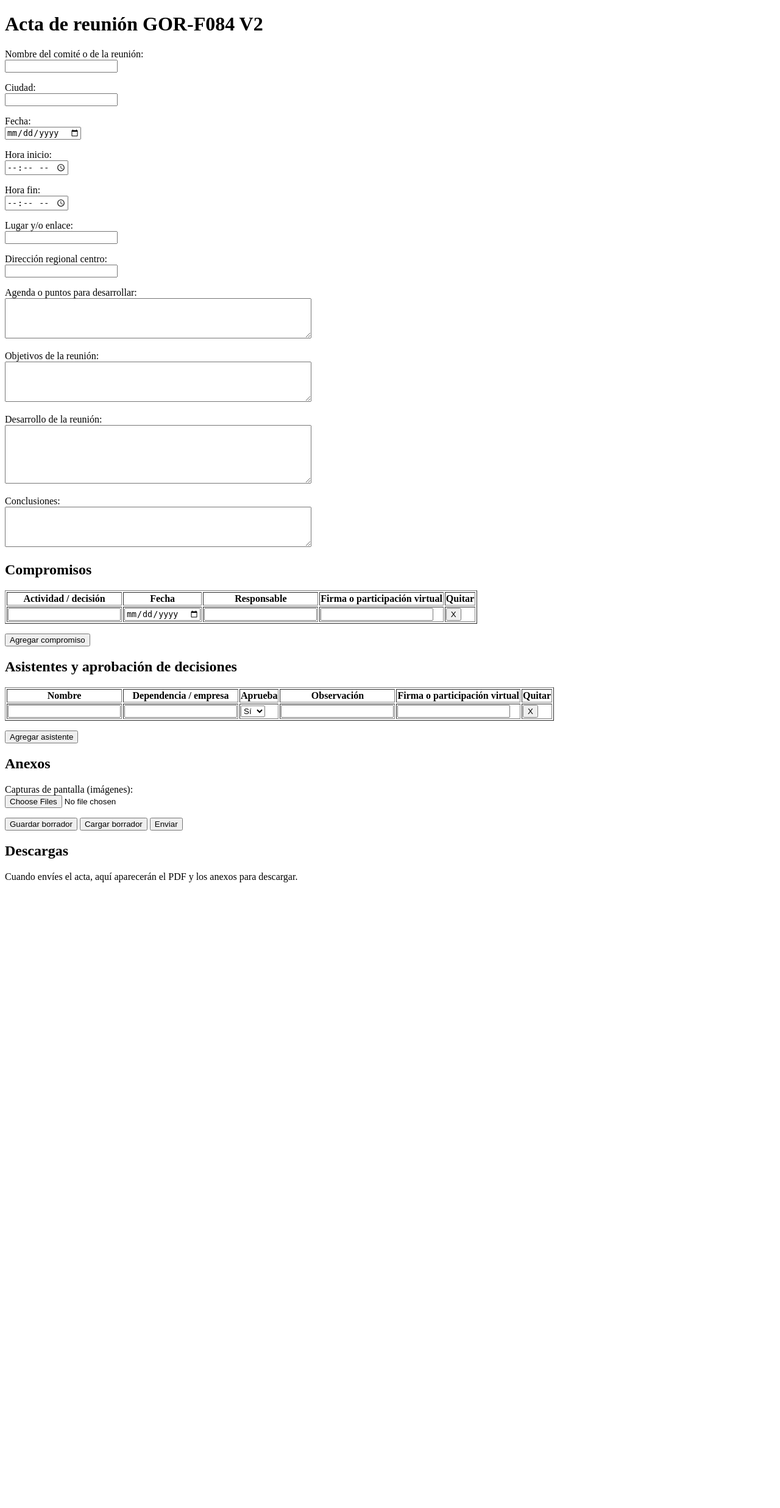
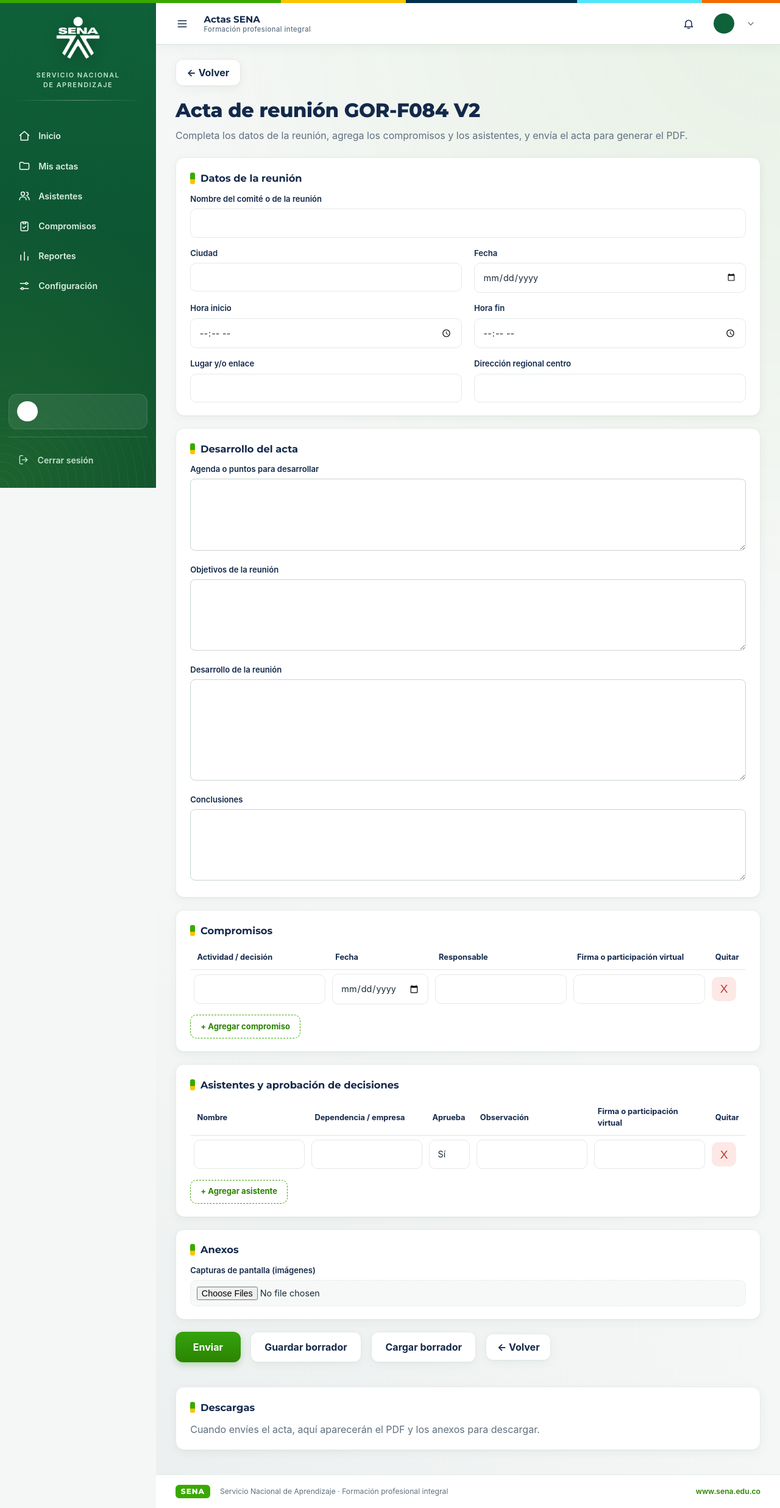
Before and after one commit to J-Yugue777/Actas, a Flask app: template templates/acta.html in a window 1280 px wide. Shown: the whole page at 61% size. Before the commit the page ends 1447 px from the top, so only its background shows below. Run offline with Flask 3, Linux system fonts and the light colour scheme; the template is opened without the code that fills it, so the values that code supplies are empty; some libraries are stand-ins or nearby versions.

Commit message:
Agrega botón Volver al formulario de crear acta y el css de crear actas

```diff
--- a/static/css/actas.css
+++ b/static/css/actas.css
@@ -136,7 +136,9 @@
 }
 
 .btn-sec:hover { background: var(--verde-claro); border-color: var(--verde-sena); }
-
+/* Botón Volver */
+.btn-volver { padding: 0.55rem 1.1rem; }
+#btnVolver { margin-bottom: 1rem; }
 /* Mensajes */
 .alerta-lista { margin-top: 1.25rem; }
 .alerta-lista ul { margin: 0.4rem 0 0; padding-left: 1.2rem; list-style: disc; }
@@ -257,3 +259,31 @@
 .firma-img { max-height: 48px; max-width: 140px; background: #fff; border: 1px solid #dfe8e2; border-radius: 6px; padding: 2px; }
 .firma-grande { max-height: 110px; max-width: 280px; margin-bottom: 0.8rem; }
 .acta-form textarea, .adjuntar textarea { width: 100%; font: inherit; padding: 0.6rem 0.8rem; border: 1.5px solid #c9d6ce; border-radius: 8px; resize: vertical; }
+
+
+/* ---- Formulario GOR-F084 V2 (acta.html) ---- */
+.acta-form .panel { margin: 0; }
+.lista-dinamica table input { min-width: 9rem; }
+.lista-dinamica table select {
+  width: 100%;
+  padding: 0.75rem 0.85rem;
+  font: inherit;
+  font-size: 0.9rem;
+  color: var(--texto);
+  background: #fff;
+  border: 1px solid var(--borde);
+  border-radius: 10px;
+}
+.lista-dinamica table td { padding: 0.4rem 0.35rem; }
+.lista-dinamica table .quitar { height: 2.5rem; }
+.campo input[type="file"] { padding: 0.6rem; background: #f6f9f7; border-style: dashed; }
+#mensaje:not(:empty) {
+  padding: 0.75rem 1rem;
+  font-size: 0.9rem;
+  font-weight: 600;
+  color: var(--azul-titulo);
+  background: #f6f9f7;
+  border-left: 4px solid var(--verde-sena);
+  border-radius: 8px;
+}
+@media (max-width: 700px) { .rejilla { grid-template-columns: 1fr; } }
--- a/templates/acta.html
+++ b/templates/acta.html
@@ -1,49 +1,74 @@
-<!DOCTYPE html>
-<html lang="es">
-<head>
-<meta charset="UTF-8">
-<title>Acta GOR-F084 V2</title>
-</head>
-<body>
+{% extends 'base_app.html' %}
+{% set menu_activo = 'crear' %}
+{% block titulo %}Crear acta | Actas SENA{% endblock %}
+
+{% block contenido %}
+<a href="{{ url_for('inicio') }}" class="btn-sec btn-volver" id="btnVolver">&larr; Volver</a>
 <h1>Acta de reunión GOR-F084 V2</h1>
+<p class="sub">Completa los datos de la reunión, agrega los compromisos y los asistentes, y envía el acta para generar el PDF.</p>
 
-<form id="formActa">
+<form id="formActa" class="acta-form">
 
-  <p><label>Nombre del comité o de la reunión:<br>
-    <input type="text" id="nombre_comite" required></label></p>
+  <section class="panel">
+    <header class="panel-cab"><h2>Datos de la reunión</h2></header>
+    <div class="rejilla">
+      <div class="campo completo">
+        <label for="nombre_comite">Nombre del comité o de la reunión</label>
+        <input type="text" id="nombre_comite" required>
+      </div>
+      <div class="campo">
+        <label for="ciudad">Ciudad</label>
+        <input type="text" id="ciudad" required>
+      </div>
+      <div class="campo">
+        <label for="fecha">Fecha</label>
+        <input type="date" id="fecha" required>
+      </div>
+      <div class="campo">
+        <label for="hora_inicio">Hora inicio</label>
+        <input type="time" id="hora_inicio" required>
+      </div>
+      <div class="campo">
+        <label for="hora_fin">Hora fin</label>
+        <input type="time" id="hora_fin" required>
+      </div>
+      <div class="campo">
+        <label for="lugar_enlace">Lugar y/o enlace</label>
+        <input type="text" id="lugar_enlace" required>
+      </div>
+      <div class="campo">
+        <label for="direccion_regional">Dirección regional centro</label>
+        <input type="text" id="direccion_regional" required>
+      </div>
+    </div>
+  </section>
 
-  <p><label>Ciudad:<br>
-    <input type="text" id="ciudad" required></label></p>
+  <section class="panel">
+    <header class="panel-cab"><h2>Desarrollo del acta</h2></header>
+    <div class="rejilla">
+      <div class="campo completo">
+        <label for="agenda">Agenda o puntos para desarrollar</label>
+        <textarea id="agenda" rows="4"></textarea>
+      </div>
+      <div class="campo completo">
+        <label for="objetivos_de_reunion">Objetivos de la reunión</label>
+        <textarea id="objetivos_de_reunion" rows="4"></textarea>
+      </div>
+      <div class="campo completo">
+        <label for="desarrollo">Desarrollo de la reunión</label>
+        <textarea id="desarrollo" rows="6"></textarea>
+      </div>
+      <div class="campo completo">
+        <label for="conclusiones">Conclusiones</label>
+        <textarea id="conclusiones" rows="4"></textarea>
+      </div>
+    </div>
+  </section>
 
-  <p><label>Fecha:<br>
-    <input type="date" id="fecha" required></label></p>
-
-  <p><label>Hora inicio:<br>
-    <input type="time" id="hora_inicio" required></label></p>
-
-  <p><label>Hora fin:<br>
-    <input type="time" id="hora_fin" required></label></p>
-
-  <p><label>Lugar y/o enlace:<br>
-    <input type="text" id="lugar_enlace" required></label></p>
-
-  <p><label>Dirección regional centro:<br>
-    <input type="text" id="direccion_regional" required></label></p>
-
-  <p><label>Agenda o puntos para desarrollar:<br>
-    <textarea id="agenda" rows="4" cols="60"></textarea></label></p>
-
-  <p><label>Objetivos de la reunión:<br>
-    <textarea id="objetivos_de_reunion" rows="4" cols="60"></textarea></label></p>
-
-  <p><label>Desarrollo de la reunión:<br>
-    <textarea id="desarrollo" rows="6" cols="60"></textarea></label></p>
-
-  <p><label>Conclusiones:<br>
-    <textarea id="conclusiones" rows="4" cols="60"></textarea></label></p>
-
-  <h2>Compromisos</h2>
-  <table border="1" id="tablaCompromisos">
+  <section class="panel lista-dinamica">
+    <header class="panel-cab"><h2>Compromisos</h2></header>
+    <div class="tabla-scroll">
+      <table id="tablaCompromisos">
         <thead>
           <tr>
             <th>Actividad / decisión</th>
@@ -55,10 +80,14 @@
         </thead>
         <tbody></tbody>
       </table>
-  <p><button type="button" id="btnAddCompromiso">Agregar compromiso</button></p>
+    </div>
+    <button type="button" class="agregar" id="btnAddCompromiso">+ Agregar compromiso</button>
+  </section>
 
-  <h2>Asistentes y aprobación de decisiones</h2>
-  <table border="1" id="tablaAsistentes">
+  <section class="panel lista-dinamica">
+    <header class="panel-cab"><h2>Asistentes y aprobación de decisiones</h2></header>
+    <div class="tabla-scroll">
+      <table id="tablaAsistentes">
         <thead>
           <tr>
             <th>Nombre</th>
@@ -71,25 +100,36 @@
         </thead>
         <tbody></tbody>
       </table>
-  <p><button type="button" id="btnAddAsistente">Agregar asistente</button></p>
+    </div>
+    <button type="button" class="agregar" id="btnAddAsistente">+ Agregar asistente</button>
+  </section>
 
-  <h2>Anexos</h2>
-  <p><label>Capturas de pantalla (imágenes):<br>
-    <input type="file" id="anexos" accept="image/*" multiple></label></p>
+  <section class="panel">
+    <header class="panel-cab"><h2>Anexos</h2></header>
+    <div class="campo">
+      <label for="anexos">Capturas de pantalla (imágenes)</label>
+      <input type="file" id="anexos" accept="image/*" multiple>
+    </div>
+  </section>
 
-  <p>
-    <button type="button" id="btnGuardar">Guardar borrador</button>
-    <button type="button" id="btnCargar">Cargar borrador</button>
-    <button type="submit" id="btnEnviar">Enviar</button>
-  </p>
-  <p id="mensaje"></p>
+  <div class="acciones">
+    <button type="submit" class="btn-primario" id="btnEnviar">Enviar</button>
+    <button type="button" class="btn-sec" id="btnGuardar">Guardar borrador</button>
+    <button type="button" class="btn-sec" id="btnCargar">Cargar borrador</button>
+    <a href="{{ url_for('inicio') }}" class="btn-sec btn-volver">&larr; Volver</a>
+  </div>
+  <p id="mensaje" role="status"></p>
 </form>
 
-<h2>Descargas</h2>
+<section class="panel" style="margin-top:1.25rem">
+  <header class="panel-cab"><h2>Descargas</h2></header>
   <div id="descargas">
-  <p>Cuando envíes el acta, aquí aparecerán el PDF y los anexos para descargar.</p>
+    <p class="sub">Cuando envíes el acta, aquí aparecerán el PDF y los anexos para descargar.</p>
   </div>
+</section>
+{% endblock %}
 
+{% block scripts %}
 <script>
 const CLAVE_BORRADOR = "acta_gorf084_v2_borrador";
 const URL_ENVIO = "/api/actas";
@@ -332,11 +372,17 @@ document.getElementById("btnAddCompromiso").onclick = () => agregarCompromiso();
 document.getElementById("btnAddAsistente").onclick = () => agregarAsistente();
 document.getElementById("btnGuardar").onclick = guardarBorrador;
 document.getElementById("btnCargar").onclick = cargarBorrador;
+// Botón Volver: vuelve a la página anterior (si viene de la app); si no, va al inicio
+document.querySelectorAll(".btn-volver").forEach(b => b.addEventListener("click", ev => {
+  if (document.referrer.startsWith(location.origin) && history.length > 1) {
+    ev.preventDefault();
+    history.back();
+  }
+}));
 document.getElementById("formActa").addEventListener("submit", enviar);
 
 // Una fila inicial en cada tabla
 agregarCompromiso();
 agregarAsistente();
 </script>
-</body>
-</html>
+{% endblock %}
```
Lines whose indentation alone changed are shown as unchanged.
